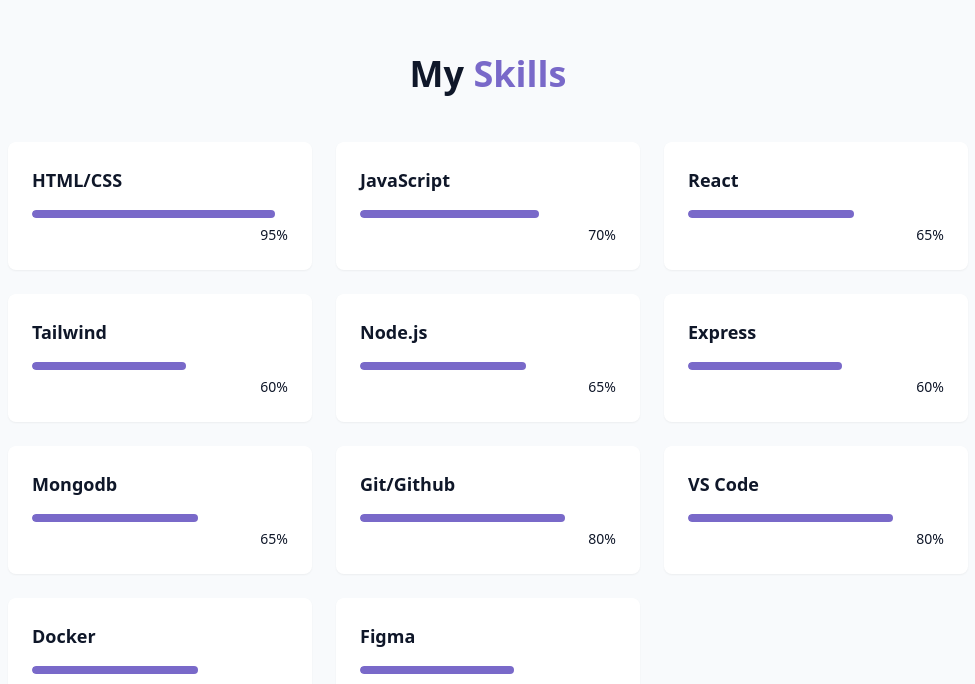
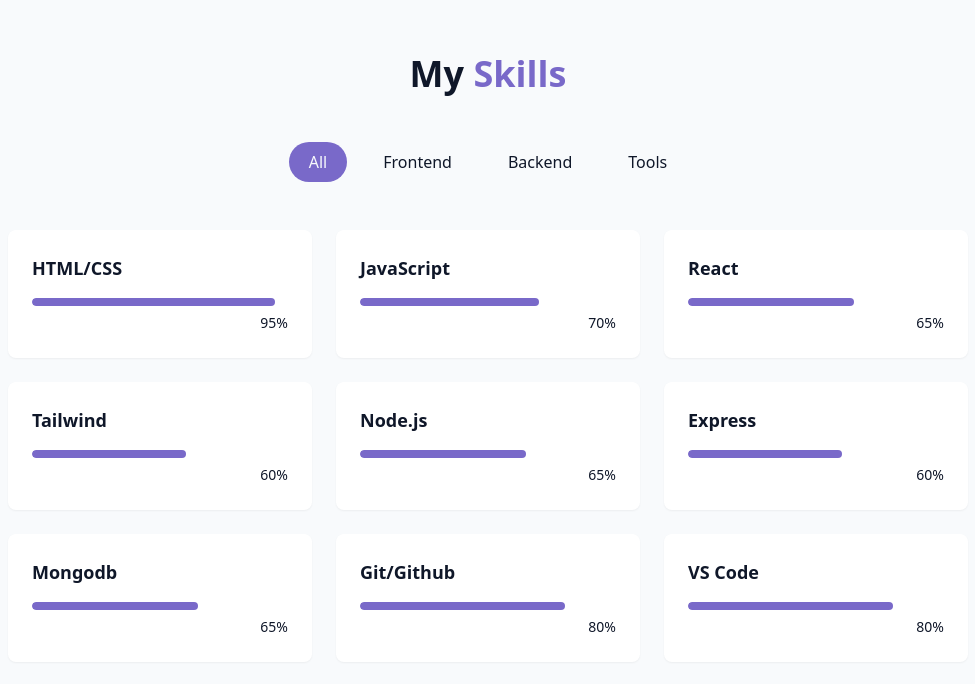
Before and after one commit to aaryangautam-dot/MyPortfolio, a React (Vite) app: page / in a window 1280 px wide. Shown: the part 1572-2256 px from the top of the page, without its empty margins (152-1127 px from the left). Built offline with nearby package versions, Linux system fonts and the light colour scheme.

Commit message:
Done with Skill Section

```diff
--- a/src/components/SkillsSection.jsx
+++ b/src/components/SkillsSection.jsx
@@ -1,4 +1,5 @@
 import { useState } from "react";
+import { cn } from "../lib/utils";
 
 
 const skills =
@@ -24,10 +25,13 @@
 
    ];
 
-
+const categories = ["all", "Frontend", "Backend", "Tools"];
 
 export const SkillsSection =() => {
-    const [ActiveCategory, setActiveCategory] = useState("all");
+    const [activeCategory, setActiveCategory] = useState("all");
+
+    const filteredSkills = skills.filter((skill) => activeCategory ==="all" || skill.category === activeCategory
+);
     return (
 
         <section id="skills" className="py-24 px-4 relative bg-secondary/30">
@@ -37,9 +41,18 @@
                     My <span className="text-primary"> Skills</span>
                 </h2>
 
+                <div className="flex flex-wrap justify-center gap-4 mb-12">
+                    {categories.map((category, key)=>(
+                        <button key={key}
+                        onClick={()=>setActiveCategory(category)}
+                        className={cn("px-5 py-2 rounded-full transition-colors duration-300 capitalize",
+                            activeCategory===category ? "bg-primary text-primary-foreground" : "bg-secondary/70 text-foreground hover:bd-secondary "
+                        )}>{category}</button>
+                    ))}
+                </div>
 
             <div className="grid grid-cols-1 sm:grid-cols-2 lg:grid-cols-3 gap-6">
-                {skills.map((skill,key)=> (
+                {filteredSkills.map((skill,key)=> (
                    <div key={key} className="bg-card p-6 rounded-lg shadow-xs card-hover"> <div className="text-left mb-4">
                     <h3 className="font-semibold text-lg">{skill.name}</h3></div>
 
```
